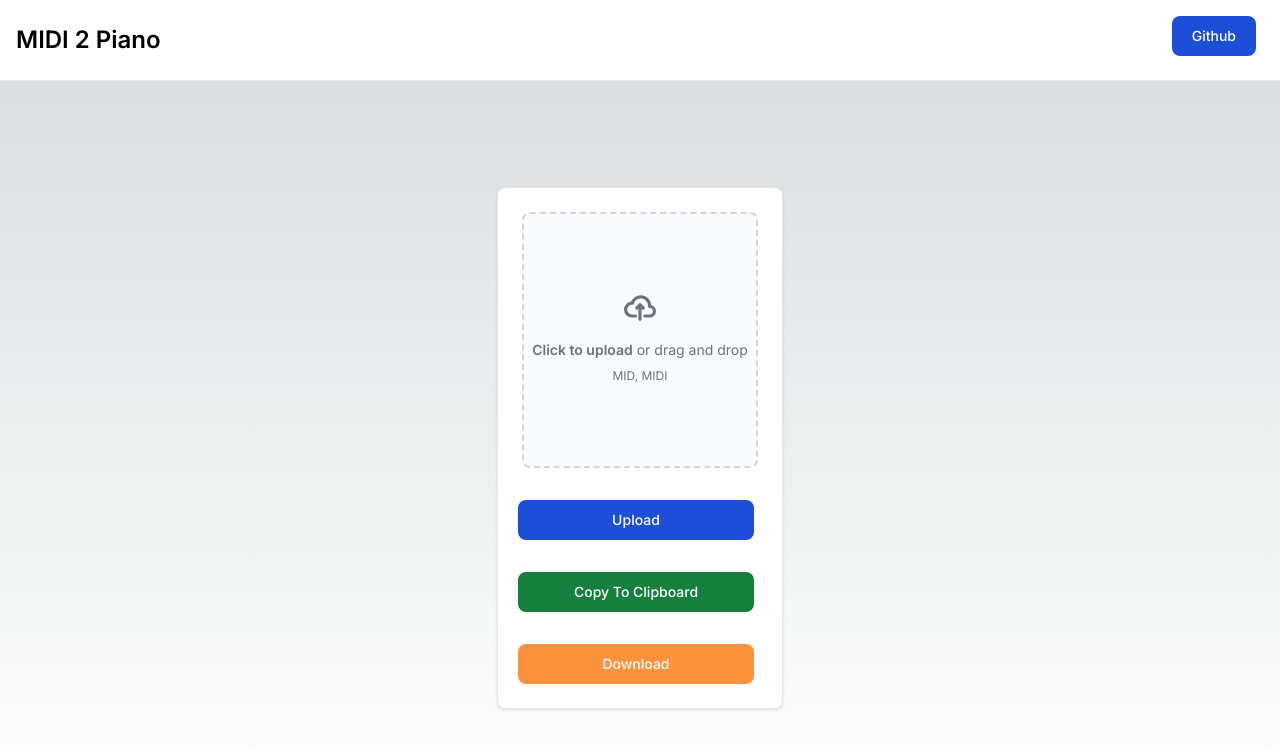
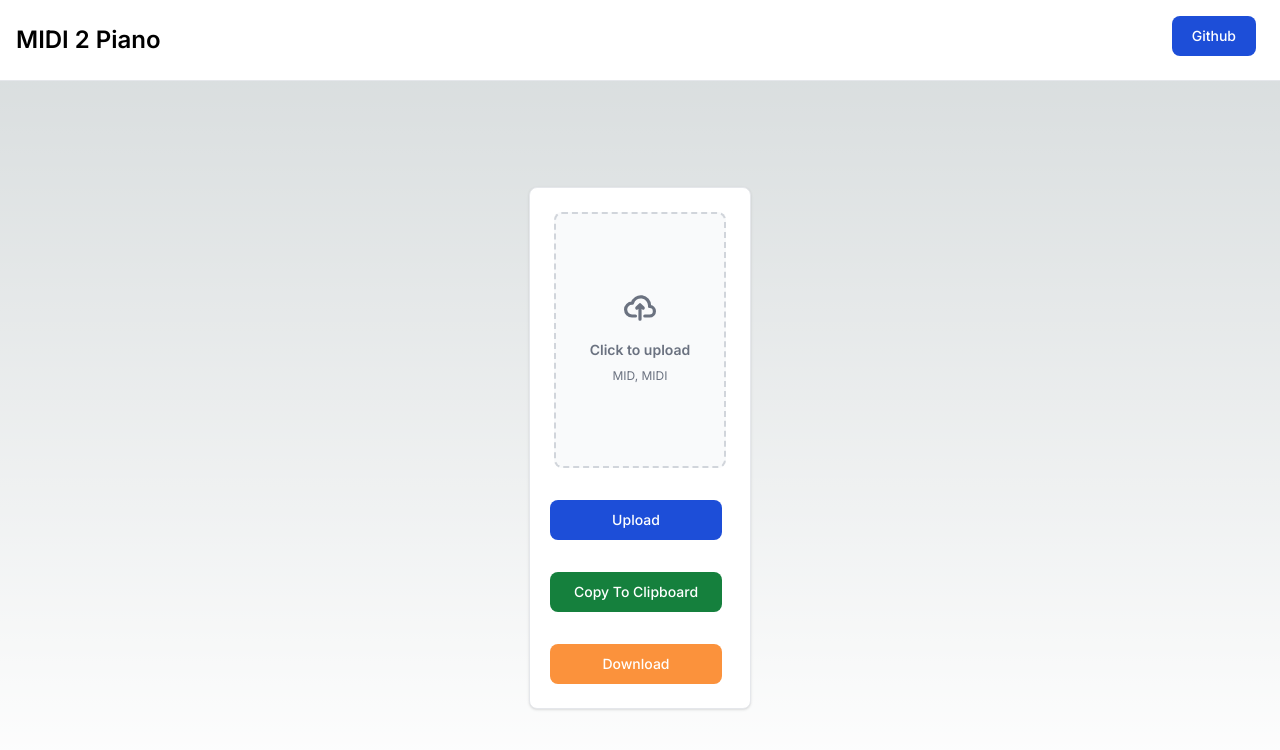
Before and after one commit to hecksadecimal/midi2piano-web, a Next.js app: page / in a window 1280 px wide. Shown: the top 750 px of the page. Built offline with nearby package versions, Linux system fonts and the light colour scheme; no server answers.

Commit message:
Remove drag-and-drop reference. TODO:Implement this

```diff
--- a/src/app/components/client-upload-form.tsx
+++ b/src/app/components/client-upload-form.tsx
@@ -90,7 +90,7 @@ export function MIDIUploadForm() {
                 <svg className="w-8 h-8 mb-4 text-gray-500 dark:text-gray-400" aria-hidden="true" xmlns="http://www.w3.org/2000/svg" fill="none" viewBox="0 0 20 16">
                     <path stroke="currentColor" strokeLinecap="round" strokeLinejoin="round" strokeWidth="2" d="M13 13h3a3 3 0 0 0 0-6h-.025A5.56 5.56 0 0 0 16 6.5 5.5 5.5 0 0 0 5.207 5.021C5.137 5.017 5.071 5 5 5a4 4 0 0 0 0 8h2.167M10 15V6m0 0L8 8m2-2 2 2"/>
                 </svg>
-                <p className="mb-2 mx-2 text-sm text-gray-500 dark:text-gray-400"><span className="font-semibold">Click to upload</span> or drag and drop</p>
+                <p className="mb-2 mx-2 text-sm text-gray-500 dark:text-gray-400"><span className="font-semibold">Click to upload</span></p>
                 <p className="text-xs text-gray-500 dark:text-gray-400">MID, MIDI</p>
             </div>
             <input required onChange={onChange} id="dropzone-file" name="file" type="file" className="hidden" />
```
